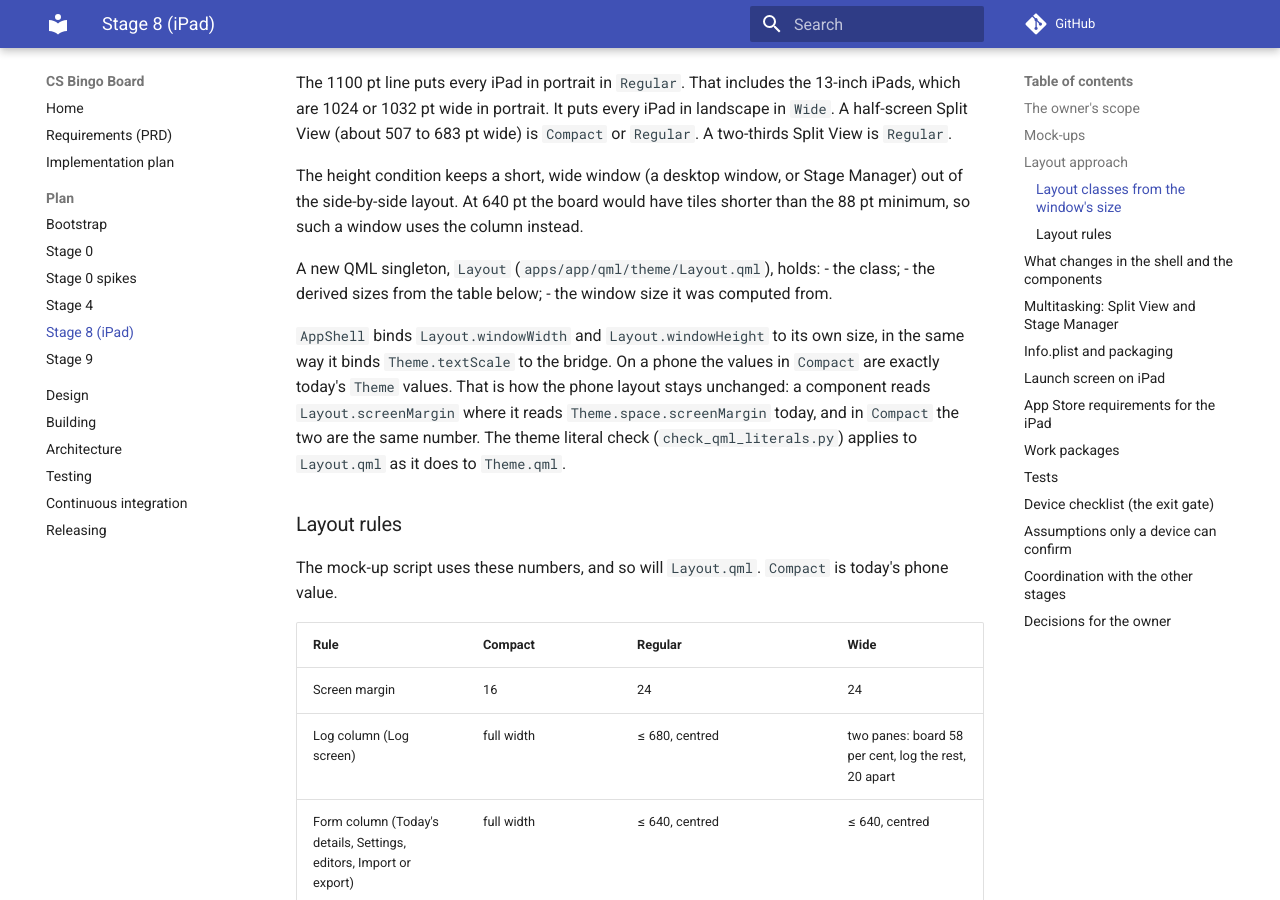
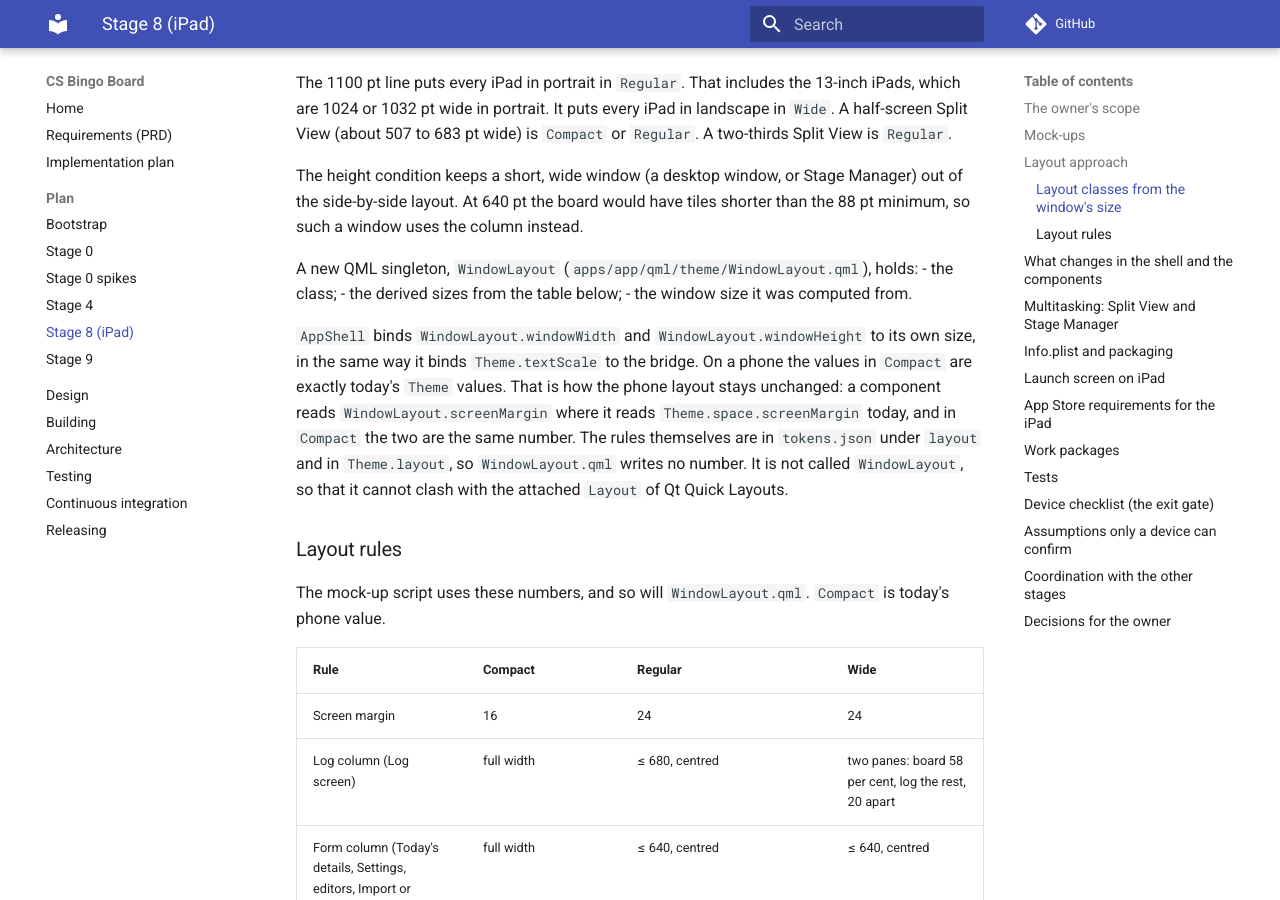
Before and after one commit to iainchesworthlabs/icl-error-journaling, an MkDocs documentation site: the page built from docs/plan/stage-8.md, in a window 1280 px wide and 900 px high, scrolled down 3190 px. Built offline with MkDocs 1.6.1 and Material for MkDocs 9.7.7, drawn with Linux system fonts in a browser that asks for light colours; comment, search, counter and statistics services are not loaded; some of the changed text lies outside the part shown.

Commit message:
Name the layout singleton WindowLayout in the Stage 8 plan
Signed-off-by: Iain Chesworth <iain.chesworth@gmail.com>

```diff
--- a/docs/plan/stage-8.md
+++ b/docs/plan/stage-8.md
@@ -102,20 +102,20 @@ wide in portrait. It puts every iPad in landscape in `Wide`. A half-screen Split
 The height condition keeps a short, wide window (a desktop window, or Stage Manager) out of the side-by-side layout. At
 640 pt the board would have tiles shorter than the 88 pt minimum, so such a window uses the column instead.
 
-A new QML singleton, `Layout` (`apps/app/qml/theme/Layout.qml`), holds:
+A new QML singleton, `WindowLayout` (`apps/app/qml/theme/WindowLayout.qml`), holds:
 - the class;
 - the derived sizes from the table below;
 - the window size it was computed from.
 
-`AppShell` binds `Layout.windowWidth` and `Layout.windowHeight` to its own size, in the same way it binds
+`AppShell` binds `WindowLayout.windowWidth` and `WindowLayout.windowHeight` to its own size, in the same way it binds
 `Theme.textScale` to the bridge. On a phone the values in `Compact` are exactly today's `Theme` values. That is how the
-phone layout stays unchanged: a component reads `Layout.screenMargin` where it reads `Theme.space.screenMargin` today, and
-in `Compact` the two are the same number. The theme literal check (`check_qml_literals.py`) applies to `Layout.qml` as it
-does to `Theme.qml`.
+phone layout stays unchanged: a component reads `WindowLayout.screenMargin` where it reads `Theme.space.screenMargin` today, and
+in `Compact` the two are the same number. The rules themselves are in `tokens.json` under `layout` and in `Theme.layout`, so `WindowLayout.qml` writes no
+number. It is not called `WindowLayout`, so that it cannot clash with the attached `Layout` of Qt Quick Layouts.
 
 ### Layout rules
 
-The mock-up script uses these numbers, and so will `Layout.qml`. `Compact` is today's phone value.
+The mock-up script uses these numbers, and so will `WindowLayout.qml`. `Compact` is today's phone value.
 
 | Rule | Compact | Regular | Wide |
 |---|---|---|---|
@@ -150,18 +150,18 @@ with it over the board. The composer stays over the board, because hold-to-log-w
 
 | Item | Change |
 |---|---|
-| `theme/Layout.qml` (new) | The class and the sizes above, from the window's size. |
-| `shell/AppShell.qml` | Binds `Layout` to its size. Gives each tab its column. The tab bar's tabs sit in the log column. The Review toast is placed by class. |
+| `theme/WindowLayout.qml` (new) | The class and the sizes above, from the window's size. |
+| `shell/AppShell.qml` | Binds `WindowLayout` to its size. Gives each tab its column. The tab bar's tabs sit in the log column. The Review toast is placed by class. |
 | `Main.qml` | No change to the window. Its starting size stays the phone frame. The platform sets the real size on iOS, and the desktop window can be resized (Stage 12 decides its minimum). |
-| `components/BoardGrid.qml`, `Tile.qml` | Tile height, gap, label size and badge come from `Layout`. The board's `implicitWidth` comes from its column, not `Theme.frame`. |
-| `screens/log/LogScreen.qml` | One screen with two arrangements, chosen by `Layout.wide`: the column (Compact and Regular), or the board pane and the log pane. The items are moved, not made again, so a rotation keeps the draft note, the focus, the toast and its undo, a held tile, and an open sheet. |
+| `components/BoardGrid.qml`, `Tile.qml` | Tile height, gap, label size and badge come from `WindowLayout`. The board's `implicitWidth` comes from its column, not `Theme.frame`. |
+| `screens/log/LogScreen.qml` | One screen with two arrangements, chosen by `WindowLayout.wide`: the column (Compact and Regular), or the board pane and the log pane. The items are moved, not made again, so a rotation keeps the draft note, the focus, the toast and its undo, a held tile, and an open sheet. |
 | `screens/log/private/LogPane.qml` (new) | The log pane: the header card, the title row with the entry count and Copy, the rows of today's log in Review's wording and black and white, and Share log. It binds to the same `timeline` model as Review and reuses Review's row (swipe for Copy and Delete, tap for Edit entry). It scrolls to the newest entry when one is added. |
-| `components/Sheet.qml`, `SheetHost.qml` | A form-sheet mode when `Layout.compact` is false: centred, 560 wide, four rounded corners, no grabber or detents, and the same scrim. A sheet that is open during a rotation moves to its new place. |
+| `components/Sheet.qml`, `SheetHost.qml` | A form-sheet mode when `WindowLayout.compact` is false: centred, 560 wide, four rounded corners, no grabber or detents, and the same scrim. A sheet that is open during a rotation moves to its new place. |
 | `components/UndoToast.qml` | Its width and anchor come from the screen that holds it, not from `Theme.frame`. |
 | Pages (`NavBar`, `PageStack` pages, `GroupedList`, `FormField`, `MiniBoard`, editors, History, Review) | Content goes in the form or reading column. The nav bar stays full width, with its title centred on the column. |
 | `screens/setup/FirstLaunch*.qml` | The 480 column, centred vertically. |
 | `screens/launch/LaunchSkeleton.qml` | Unchanged. The launch image is phone only (see [Launch screen](#launch-screen-on-ipad)). |
-| `Theme.frame` | Stays as the phone's design frame, for the phone tests and the launch image. There are 37 uses of `Theme.frame` in 27 QML files, mostly implicit sizes. 8.1 checks each one and moves those that are really "the window's size" to `Layout`. |
+| `Theme.frame` | Stays as the phone's design frame, for the phone tests and the launch image. There are 37 uses of `Theme.frame` in 27 QML files, mostly implicit sizes. 8.1 checks each one and moves those that are really "the window's size" to `WindowLayout`. |
 
 All of this is QML. The only native code is two small bridge changes, each in `src/platform/ios/` with an empty
 desktop version: the minimum window size ([Multitasking](#multitasking-split-view-and-stage-manager)) and the anchor of the
@@ -273,9 +273,9 @@ values.
 
 | # | Package | Contents | Tests |
 |---|---|---|---|
-| 8.1 | Layout classes | `Layout.qml`, bound by `AppShell`. The audit of `Theme.frame` uses. The UI rig gains a window size and safe-area insets (left, right, top, bottom) for each test. `ej_ui_tests` capture at iPad sizes. There is no visible change. | T8-1, T8-2 |
+| 8.1 | Layout classes | `WindowLayout.qml`, bound by `AppShell`. The audit of `Theme.frame` uses. The UI rig gains a window size and safe-area insets (left, right, top, bottom) for each test. `ej_ui_tests` capture at iPad sizes. There is no visible change. | T8-1, T8-2 |
 | 8.2 | Regular: columns | The log, form, reading and first-launch columns. The tab bar in the column. Margins. | T8-3, T8-4, T8-9 |
-| 8.3 | Regular: board | Tile size, gap, label and badge from `Layout`. The toast under the board. Shorter tiles in a short `Compact` window. | T8-3, T8-6, T8-7 |
+| 8.3 | Regular: board | Tile size, gap, label and badge from `WindowLayout`. The toast under the board. Shorter tiles in a short `Compact` window. | T8-3, T8-6, T8-7 |
 | 8.4 | Form sheets and alerts | `Sheet` and `SheetHost` form-sheet mode. Alerts centred. The keyboard with a form sheet. | T8-8 |
 | 8.5 | Wide: side by side | `LogScreen`'s second arrangement and `LogPane`. The Last bar hidden. The toast in the log pane. Rows open Edit entry. The share popover's anchor (A3). | T8-3, T8-10, T8-11 |
 | 8.6 | Resizing | State kept across a change of size or class. Keyboard and sheet placement after a rotation. The minimum window size through the bridge. | T8-5, T8-12 |
@@ -297,7 +297,7 @@ The labels are as in `docs/testing.md`. Every UI test runs in the offscreen app
 | ID | Test | Label | What it proves |
 |---|---|---|---|
 | T8-1 | `layout.classes` | unit | The class at each size in the tables above, including the edges (599, 600, 1099, 1100 wide; 639 and 640 high). In `Compact`, every derived value equals today's `Theme` value. |
-| T8-2 | `layout.no_platform` | unit | `check_qml_platform.py` passes. `Layout.qml` reads no `Qt.platform` and nothing of the device. |
+| T8-2 | `layout.no_platform` | unit | `check_qml_platform.py` passes. `WindowLayout.qml` reads no `Qt.platform` and nothing of the device. |
 | T8-3 | `ipad.screens_fit` | ui | At every iPad size and class, each tab's root screen: nothing is outside the window or under the safe area; no text is cut off (the `a11y.text_scale` check); every touch target is at least 44 pt; the board's 12 tiles are visible without scrolling. |
 | T8-4 | `ipad.compact_is_phone` | ui | At 507 × 1180, the geometry of the Log screen's header card, composer, Last bar, tiles and tab bar matches the phone's, relative to the window. At 507 × 744 and 375 × 720, the 12 tiles are visible above the tab bar and at least 88 pt high. |
 | T8-5 | `ipad.resize_keeps_state` | ui | With a draft note, focus in the composer, a toast with Undo, an open Other sheet, and Review scrolled half way: resize through Regular, Wide, Compact and back. Each piece of state is still there, Undo still undoes, and no entry is added or lost (count before equals count after). |
```
